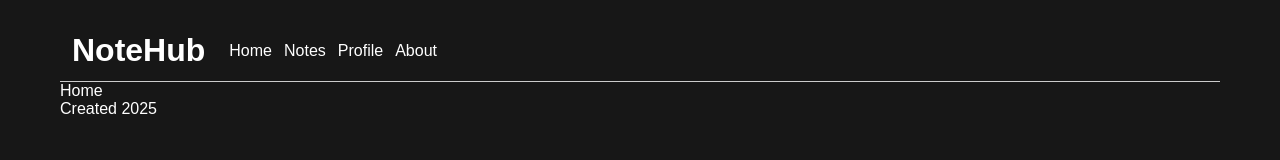
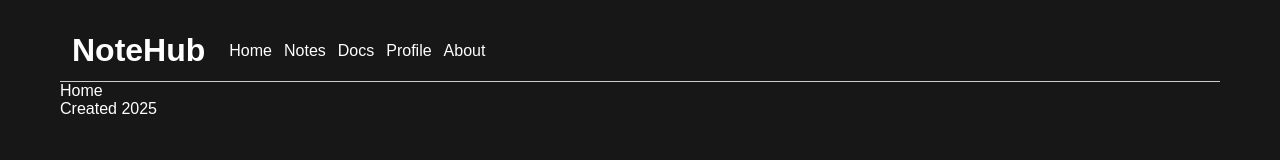
Before and after one commit to NadiiaUa23/stading_ns, a Next.js app: page / in a window 1280 px wide. Shown: the top 160 px of the page. Built offline with nearby package versions, Linux system fonts and the light colour scheme.

Commit message:
Універсальні маршрути (сatch-all routes)

```diff
--- a/app/not-found.tsx
+++ b/app/not-found.tsx
@@ -1,5 +1,5 @@
 // // app/not-found.tsx
-
+//це кастомна сторынка
 // import Link from 'next/link';
 
 // const NotFound = () => {
@@ -32,6 +32,7 @@ const NotFound = () => {
   return (
     <div>
       <h1>404 - Сторінку не знайдено</h1>
+
       <p>Вас буде перенаправлено на головну через кілька секунд…</p>
     </div>
   );
--- a/app/notes/[id]/NoteDetails.client.tsx
+++ b/app/notes/[id]/NoteDetails.client.tsx
@@ -24,8 +24,11 @@ const NoteDetailsClient = () => {
     ? `Updated at: ${note.updatedAt}`
     : `Created at: ${note.createdAt}`;
 
+  const handleGoBack = () => {};
+
   return (
     <div>
+      <button onClick={handleGoBack}>Back</button>
       <h2>{note.title}</h2>
       <p>{note.content}</p>
       <p>{formattedDate}</p>
--- a/app/profile/not-found.tsx
+++ b/app/profile/not-found.tsx
@@ -10,7 +10,7 @@ export default async function ProfilePage({
   const user = await getUser(params.id);
 
   if (!user) {
-    notFound(); // Показує /profile/not-found.tsx
+    notFound(); // Показує /profile/not-found.tsx потрібно явно викликати функцію notFound() у коді маршруту або layout цієї секції.
   }
 
   return <div>{user.name}</div>;
--- a/components/Header/Header.tsx
+++ b/components/Header/Header.tsx
@@ -14,6 +14,10 @@ const Header = () => {
           <li>
             <Link href="/notes/filter/all">Notes</Link>
           </li>
+ <li>
+            <Link href="/docs">Docs</Link>
+          </li>
+
           <li>
             <Link href="/profile">Profile</Link>
           </li>
```
